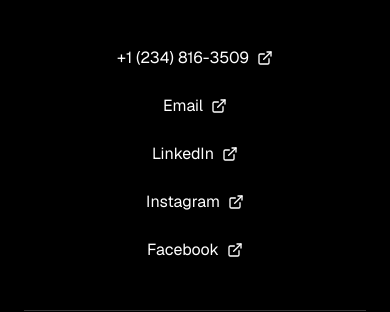
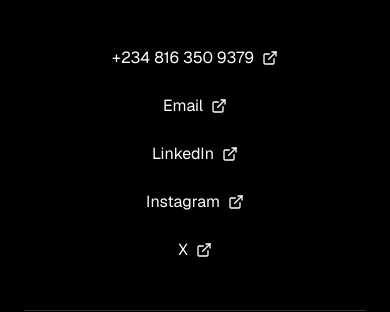
Before and after one commit to canvas-and-pixels/canvas-and-pixels-web, a Next.js app: page / in a window 390 px wide. Shown: the part 6587-6899 px from the top of the page. Built offline with nearby package versions, Linux system fonts and the light colour scheme; no server answers.

Commit message:
Update all contact information with real details: phone, email, social links, and Cal.com booking

```diff
--- a/components/ContactModal.tsx
+++ b/components/ContactModal.tsx
@@ -28,19 +28,19 @@
       icon: Mail,
       title: 'Email',
       description: 'Send us an email',
-      action: 'mailto:hello@canvasandpixels.com',
+      action: 'mailto:canvasandpixels01@gmail.com',
     },
     {
       icon: MessageCircle,
       title: 'WhatsApp',
       description: 'Chat with us',
-      action: 'https://wa.me/1234567890',
+      action: 'https://wa.me/2348163509379',
     },
     {
       icon: Calendar,
       title: 'Book a Call',
       description: 'Schedule a meeting',
-      action: '#calendar',
+      action: 'https://cal.com/canvasandpixels/30min',
     },
   ];
 
--- a/components/Footer.tsx
+++ b/components/Footer.tsx
@@ -35,16 +35,16 @@
         >
           {/* Phone */}
           <a
-            href="tel:+12348163509"
+            href="tel:+2348163509379"
             className="font-[var(--font-geist)] text-white text-base md:text-lg hover:text-white/70 transition-colors duration-300 flex items-center gap-2"
           >
-            +1 (234) 816-3509
+            +234 816 350 9379
             <ExternalLink className="w-4 h-4" />
           </a>
 
           {/* Email */}
           <a
-            href="mailto:hello@canvasandpixels.com"
+            href="mailto:canvasandpixels01@gmail.com"
             target="_blank"
             rel="noopener noreferrer"
             className="font-[var(--font-geist)] text-white text-base md:text-lg hover:text-white/70 transition-colors duration-300 flex items-center gap-2"
@@ -55,7 +55,7 @@
 
           {/* LinkedIn */}
           <a
-            href="https://www.linkedin.com/company/canvasandpixels"
+            href="https://www.linkedin.com/company/canvas-and-pixels/"
             target="_blank"
             rel="noopener noreferrer"
             className="font-[var(--font-geist)] text-white text-base md:text-lg hover:text-white/70 transition-colors duration-300 flex items-center gap-2"
@@ -66,7 +66,7 @@
 
           {/* Instagram */}
           <a
-            href="https://instagram.com/canvasandpixels"
+            href="https://www.instagram.com/canvasnpixels/"
             target="_blank"
             rel="noopener noreferrer"
             className="font-[var(--font-geist)] text-white text-base md:text-lg hover:text-white/70 transition-colors duration-300 flex items-center gap-2"
@@ -75,14 +75,14 @@
             <ExternalLink className="w-4 h-4" />
           </a>
 
-          {/* Facebook */}
+          {/* X (Twitter) */}
           <a
-            href="https://facebook.com/canvasandpixels"
+            href="https://x.com/canvasandpixels"
             target="_blank"
             rel="noopener noreferrer"
             className="font-[var(--font-geist)] text-white text-base md:text-lg hover:text-white/70 transition-colors duration-300 flex items-center gap-2"
           >
-            Facebook
+            X
             <ExternalLink className="w-4 h-4" />
           </a>
         </motion.div>
--- a/components/StructuredData.tsx
+++ b/components/StructuredData.tsx
@@ -14,15 +14,15 @@
     },
     contactPoint: {
       '@type': 'ContactPoint',
-      telephone: '+1-234-816-3509',
+      telephone: '+234-816-350-9379',
       contactType: 'customer service',
       areaServed: 'Worldwide',
       availableLanguage: ['English'],
     },
     sameAs: [
-      'https://www.linkedin.com/company/canvasandpixels',
-      'https://instagram.com/canvasandpixels',
-      'https://facebook.com/canvasandpixels',
+      'https://www.linkedin.com/company/canvas-and-pixels/',
+      'https://www.instagram.com/canvasnpixels/',
+      'https://x.com/canvasandpixels',
     ],
   };
 
@@ -33,7 +33,7 @@
     image: 'https://canvasandpixels.com/logo.png',
     '@id': 'https://canvasandpixels.com',
     url: 'https://canvasandpixels.com',
-    telephone: '+1-234-816-3509',
+    telephone: '+234-816-350-9379',
     address: {
       '@type': 'PostalAddress',
       addressRegion: 'ON',
```
Also changed, not shown: 1 other file (tests, documents, lock files or other folders).
